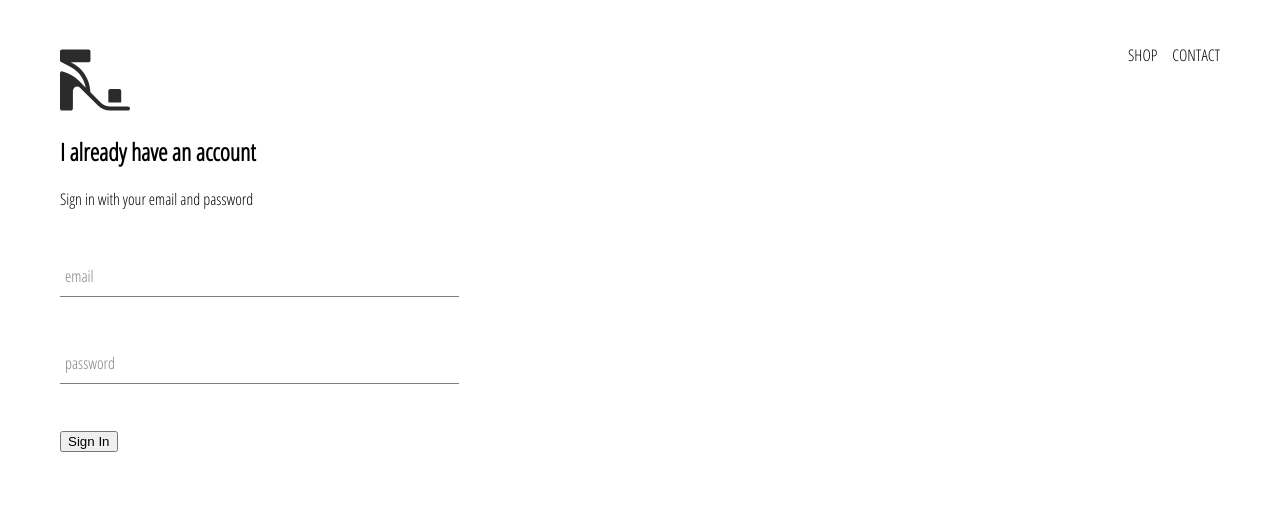
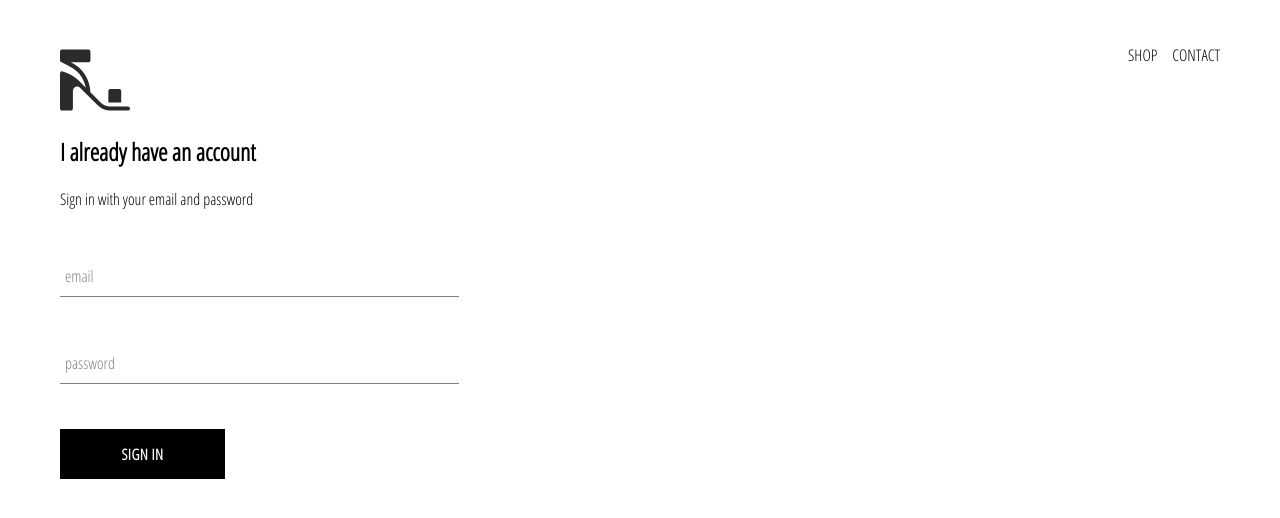
Before and after one commit to kikipratiwi/gg-shoe, a React (Create React App) app: page /signIn in a window 1280 px wide. Shown: the top 518 px of the page. Built offline with nearby package versions, Linux system fonts and the light colour scheme.

Commit message:
refactor(sign-in): load CustomButton to replace button submit

```diff
--- a/src/components/sign-in/sign-in.component.jsx
+++ b/src/components/sign-in/sign-in.component.jsx
@@ -1,6 +1,7 @@
 import React from 'react';
 
 import FormInput from '../form-input/form-input.component';
+import CustomButton from '../custom-button/custom-button.component';
 
 import './sign-in.styles.scss'
 
@@ -48,7 +49,7 @@
                         label='password'
                         required />
 
-                    <input type='submit' value='Sign In' />
+                    <CustomButton type='submit'> Sign In </CustomButton>
                 </form>
             </div>
 
```
